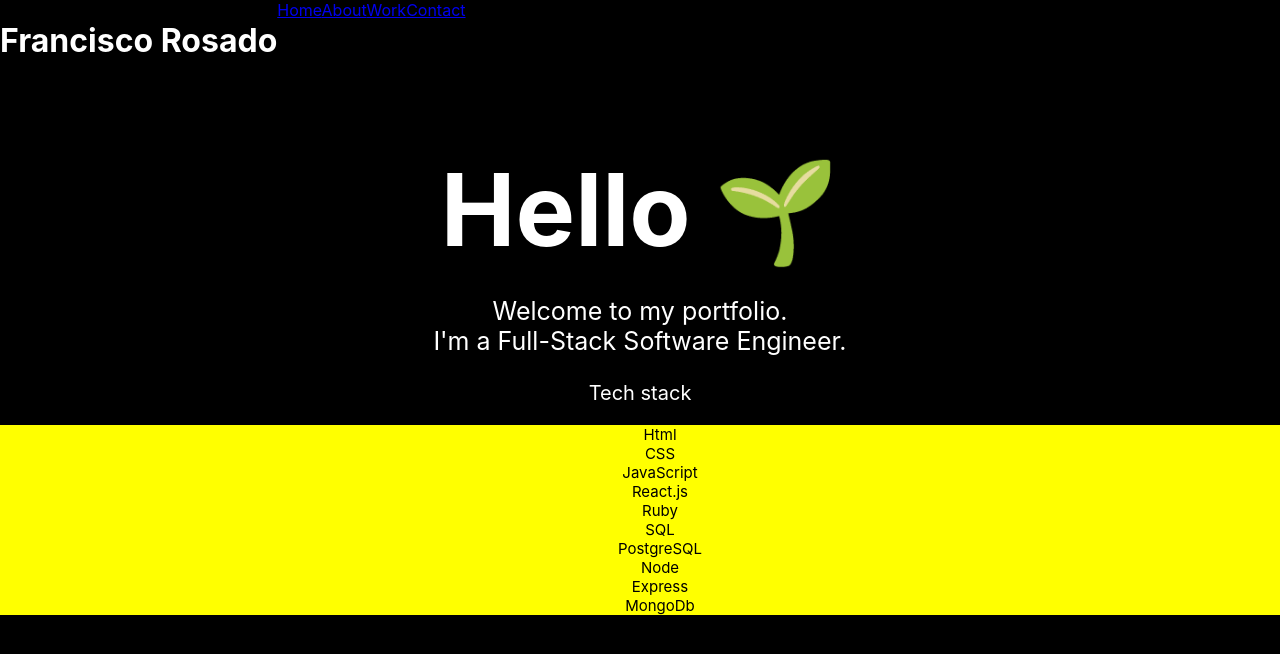
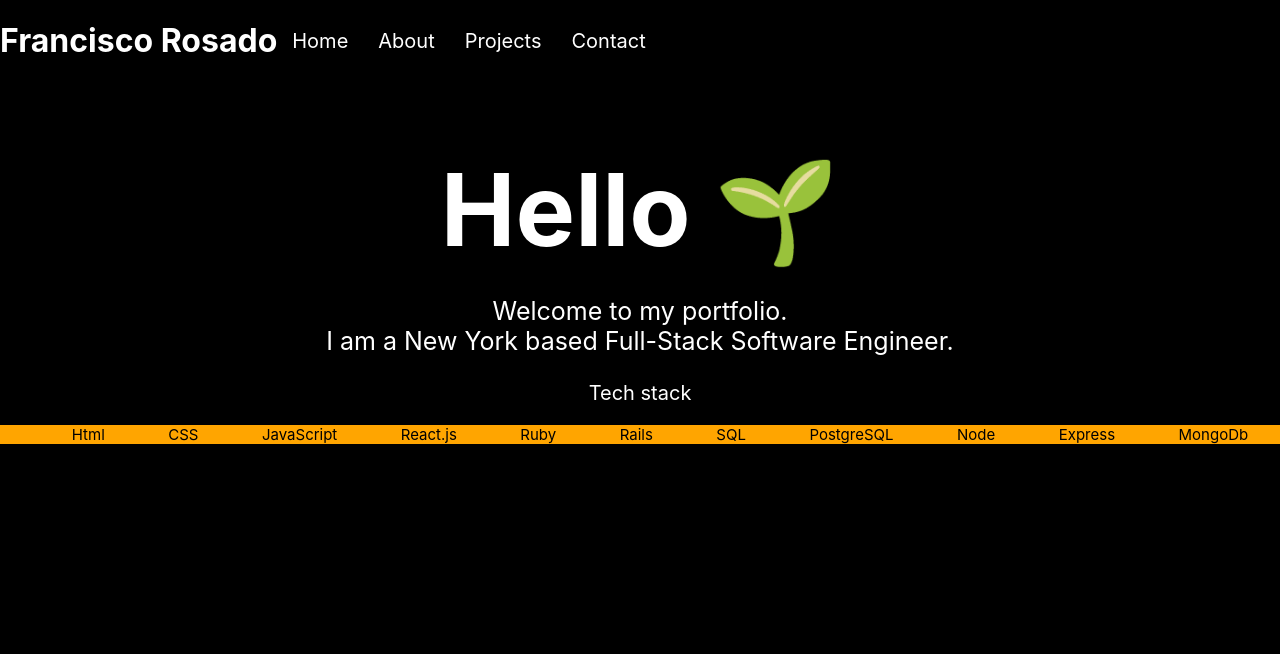
Before and after one commit to francisco-rosado-dev/portfolio, a React (Create React App) app in the folder client/: page / in a window 1280 px wide. Shown: the top 654 px of the page. Built offline with nearby package versions, Linux system fonts and the light colour scheme.

Commit message:
Styling components

```diff
--- a/client/src/App.jsx
+++ b/client/src/App.jsx
@@ -14,7 +14,7 @@ function App() {
         <Route path="/contact">
           <Contact />
         </Route>
-        <Route path="/work">
+        <Route path="/projects">
           <Work />
         </Route>
         <Route path="/about">
--- a/client/src/components/About.jsx
+++ b/client/src/components/About.jsx
@@ -3,11 +3,11 @@ import './about.css'
 function About() {
   return (
     <div>
-      <img src="https://media-exp1.licdn.com/dms/image/C4E03AQGu4GDrkMtsAw/profile-displayphoto-shrink_800_800/0/1633041161316?e=1640217600&v=beta&t=7sTDe-zK45sQg2-DxzvgjtTWFr-jzuLkTPbTsuWCsvA" className="profileImage" alt="" />
-      <div>
+      <div className="description">
+        <img src="https://media-exp1.licdn.com/dms/image/C4E03AQGu4GDrkMtsAw/profile-displayphoto-shrink_800_800/0/1633041161316?e=1640217600&v=beta&t=7sTDe-zK45sQg2-DxzvgjtTWFr-jzuLkTPbTsuWCsvA" className="profileImage" alt="" />
         <p>From working in kitchens across NYC to coding web development projects, I have always been focused on finding innovative and creative ways to solve problems. As a software engineer, I look forward to bringing my open mindedness, adaptability, and willingness to accept any challenge to a future team focused on making an impact in the industry. </p>
       </div>
-    </div>
+    </div >
   )
 }
 
--- a/client/src/components/Home.jsx
+++ b/client/src/components/Home.jsx
@@ -4,9 +4,8 @@ function Home() {
   return (
     <div>
       <div>
-
         <h1 className="greet">Hello 🌱</h1>
-        <p className="introduction">Welcome to my portfolio. <br /> I'm a Full-Stack Software Engineer.</p>
+        <p className="introduction">Welcome to my portfolio. <br /> I am a New York based Full-Stack Software Engineer.</p>
         <p className="stackTitle">Tech stack</p>
         <ul>
           <li>Html</li>
@@ -14,6 +13,7 @@ function Home() {
           <li>JavaScript</li>
           <li>React.js</li>
           <li>Ruby</li>
+          <li>Rails</li>
           <li>SQL</li>
           <li>PostgreSQL</li>
           <li>Node</li>
--- a/client/src/components/Nav.jsx
+++ b/client/src/components/Nav.jsx
@@ -1,15 +1,15 @@
 import './nav.css'
-import { Link } from "react-router-dom";
+import { NavLink } from "react-router-dom";
 
 export default function Nav() {
   return (
     <div className="navigationContent">
       <h1>Francisco Rosado</h1>
       <nav>
-        <Link className="link" to="/">Home</Link>
-        <Link className="link" to="/about">About</Link>
-        <Link className="link" to="/work">Work</Link>
-        <Link className="link" to="/contact">Contact</Link>
+        <NavLink className="link" to="/">Home</NavLink>
+        <NavLink className="link" to="/about">About</NavLink>
+        <NavLink className="link" to="/projects">Projects</NavLink>
+        <NavLink className="link" to="/contact">Contact</NavLink>
       </nav>
     </div>
   )
--- a/client/src/components/about.css
+++ b/client/src/components/about.css
@@ -2,3 +2,8 @@
   border-radius: 50%;
   width: 200px;
 }
+
+.description {
+width: 200px;
+text-align: center;
+}
--- a/client/src/components/home.css
+++ b/client/src/components/home.css
@@ -13,8 +13,11 @@
 }
 
 ul {
+  display: flex;
+  justify-content: space-around;
+  flex-wrap: wrap;
   list-style-type:none;
   font-size: 15px;
   color: black;
-  background-color: yellow;
+  background-color: orange;
 }
--- a/client/src/components/nav.css
+++ b/client/src/components/nav.css
@@ -2,3 +2,25 @@
   display: flex;
   flex-direction: row;
 }
+h1 {
+  justify-content: flex-start;
+}
+nav {
+  display:flex;
+  flex-direction: row;
+  flex-wrap: wrap;
+  justify-content: flex-end;
+}
+.link {
+  display:flex;
+  flex-direction: row;
+  font-size: 20px;
+  align-items: center;
+
+  padding: 3px 15px;
+  text-decoration: none;
+}
+
+.link {
+  color: white;
+}
```
